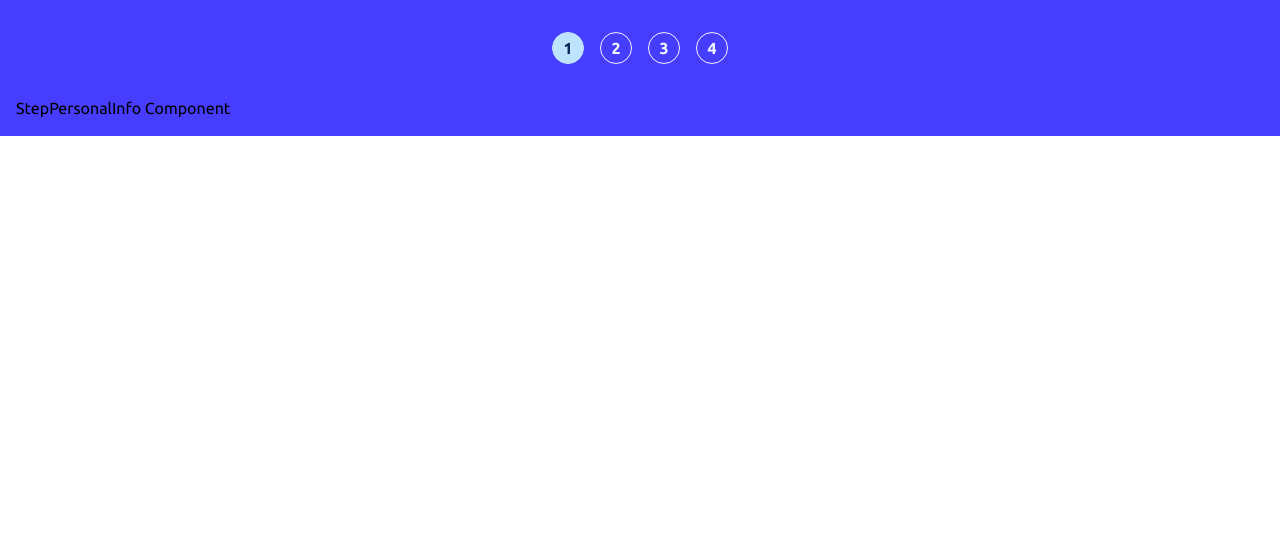
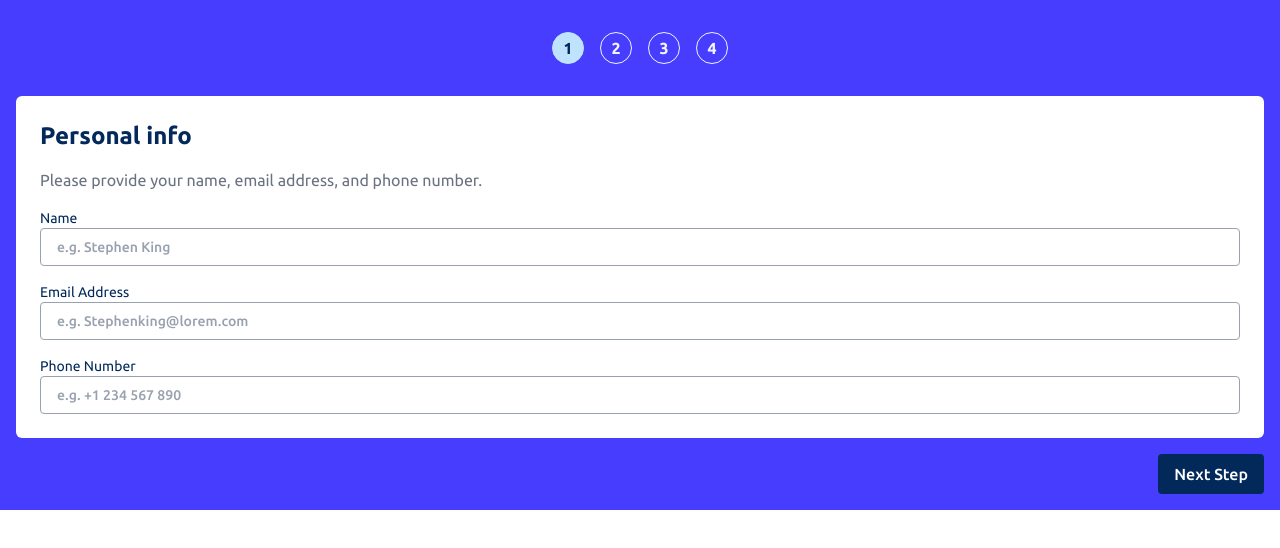
Before and after one commit to SortJakke/FM-multi_step_form, a React (Vite) app: page / in a window 1280 px wide. Shown: the top 548 px of the page. Built offline with nearby package versions, Linux system fonts and the light colour scheme.

Commit message:
feat: implement personal information step with context integration

```diff
--- a/src/components/StepPersonalInfo.tsx
+++ b/src/components/StepPersonalInfo.tsx
@@ -1,5 +1,77 @@
+import { useFormContext } from "../context/useFormContext"
+
 function StepPersonalInfo() {
-  return <div>StepPersonalInfo Component</div>
+  const { formData, setFormData, nextStep } = useFormContext()
+
+  const handleInputChange =
+    (field: keyof typeof formData) =>
+    (e: React.ChangeEvent<HTMLInputElement>) => {
+      setFormData({ [field]: e.target.value })
+    }
+
+  const handleSubmit = (e: React.FormEvent) => {
+    e.preventDefault()
+    nextStep()
+  }
+
+  return (
+    <form
+      onSubmit={handleSubmit}
+      className="h-full flex flex-col justify-between gap-4 text-blue-950"
+    >
+      <div className="flex flex-col gap-4 rounded-md bg-white p-6">
+        <h2 className="text-2xl font-bold">Personal info</h2>
+        <p className="text-gray-500">
+          Please provide your name, email address, and phone number.
+        </p>
+        <label className="flex flex-col text-sm">
+          Name
+          <input
+            type="text"
+            name="name"
+            value={formData.name}
+            onChange={handleInputChange("name")}
+            required
+            className="placeholder-gray-400 placeholder:font-medium border border-gray-400 py-2 px-4 rounded"
+            placeholder="e.g. Stephen King"
+          />
+        </label>
+
+        <label className="flex flex-col text-sm">
+          Email Address
+          <input
+            type="email"
+            name="email"
+            value={formData.email}
+            onChange={handleInputChange("email")}
+            required
+            className="placeholder-gray-400 placeholder:font-medium border border-gray-400 py-2 px-4 rounded"
+            placeholder="e.g. Stephenking@lorem.com"
+          />
+        </label>
+
+        <label className="flex flex-col text-sm">
+          Phone Number
+          <input
+            type="tel"
+            name="phone"
+            value={formData.phone}
+            onChange={handleInputChange("phone")}
+            required
+            className="placeholder-gray-400 placeholder:font-medium border border-gray-400 py-2 px-4 rounded"
+            placeholder="e.g. +1 234 567 890"
+          />
+        </label>
+      </div>
+
+      <button
+        type="submit"
+        className="bg-blue-950 text-white font-medium py-2 px-4 rounded self-end"
+      >
+        Next Step
+      </button>
+    </form>
+  )
 }
 
 export default StepPersonalInfo
```
